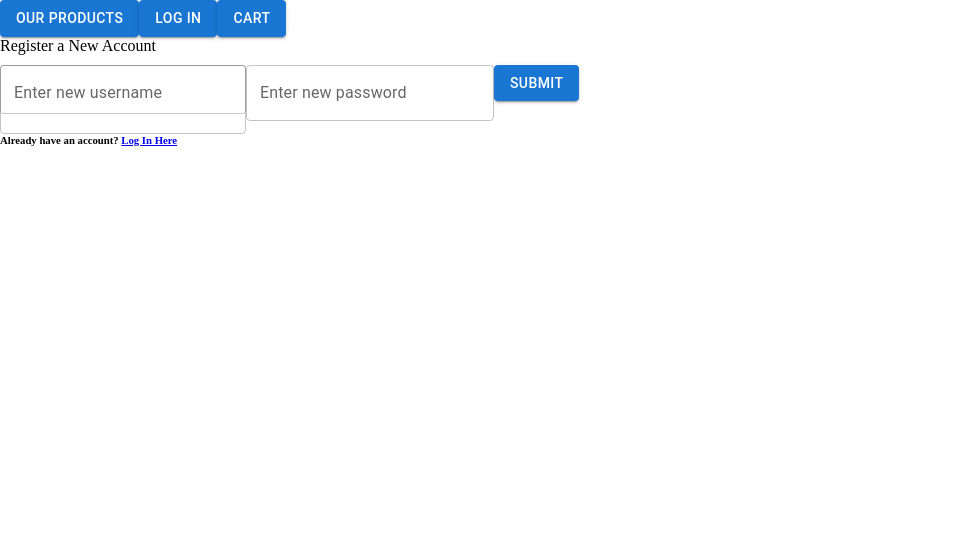
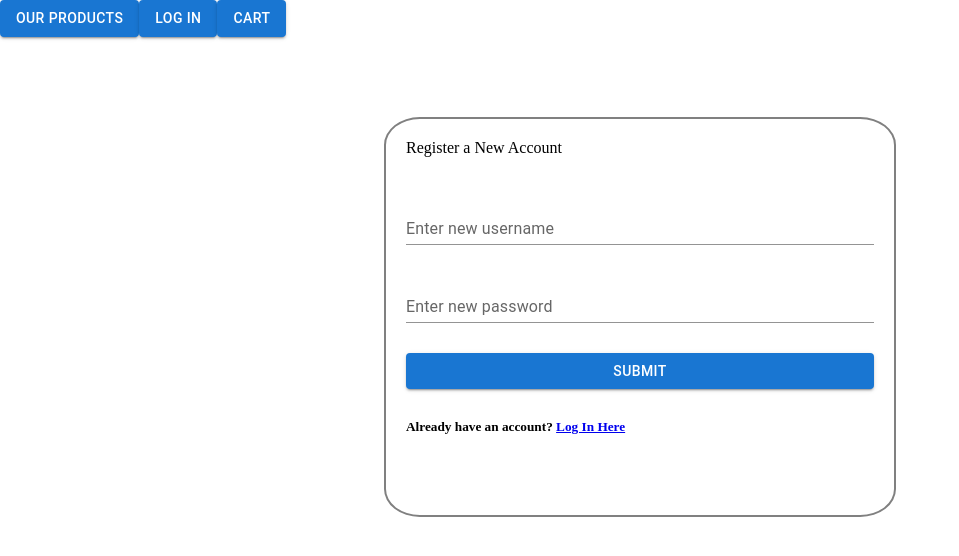
Before and after one commit to chrisxssorc/alcodeholics_store, a React (Create React App) app: page /registerUserAccount in a window 1280 px wide. Shown: the top 556 px of the page, without its empty margins (0-959 px from the left). Built offline with nearby package versions, Linux system fonts and the light colour scheme.

Commit message:
added styling to login, register, users, products

```diff
--- a/public/style.css
+++ b/public/style.css
@@ -5,10 +5,42 @@
     margin: 0;
 }
 
+.login, .register {
+    margin: auto;
+    margin-top: 10vh;
+    width: 40vw;
+    min-height: 50vh;
+    border: 2px solid gray;
+    border-radius: 7%;
+    padding: 20px;
+}
+
+.loginForm, .registerForm {
+    display: flex;
+    flex-direction: column;
+    row-gap: 30px;
+}
+
+.usersList {
+    display: flex;
+    flex-wrap: wrap;
+    margin: auto;
+    margin-top: 8vh;
+    width: 85%
+}
+
+.userCard {
+    width: 40vw;
+    margin: 5px;
+}
+
 .Alcohols {
     display: flex;
     flex-direction: row;
     flex-wrap: wrap;
+    margin: auto;
+    margin-top: 5vh;
+    width: 90%;
 }
 
 #payform {
--- a/src/components/Alcohols.js
+++ b/src/components/Alcohols.js
@@ -26,7 +26,7 @@ const Alcohols = ({alcohols, setAlcohols, user}) => {
             {alcohols.map((alcohol, index) => {
                 return (
                     <div className="alcoholCard" key={index}>
-                        <Card variant="outlined" sx={{margin: "10px", padding: "5px", width: "350px", height: "450px"}}>
+                        <Card variant="outlined" sx={{margin: "20px", padding: "10px", width: "400px", height: "450px"}}>
                             <CardMedia
                                 component="img"
                                 src={alcohol.image}
--- a/src/components/LoginForm.js
+++ b/src/components/LoginForm.js
@@ -28,18 +28,19 @@ const LoginForm = ({setUser}) => {
                 <TextField
                     id="newUsername"
                     label="Enter username"
-                    variant="outlined"
+                    variant="standard"
+                    type="string"
                     onChange={(event) => setUsername(event.target.value)}
                 />
                 <TextField
                     id="newPassword"
                     label="Enter password"
-                    variant="outlined"
+                    variant="standard"
                     type="password"
                     onChange={(event) => setPassword(event.target.value)}
                 />
                 <Button variant="contained" type="submit">Submit</Button>
-                <h6>Don't have an account? <Link to="/registerUserAccount">Register Here</Link></h6>
+                <h5>Don't have an account? <Link to="/registerUserAccount">Register Here</Link></h5>
             </form>
         </div>
     )
--- a/src/components/RegisterForm.js
+++ b/src/components/RegisterForm.js
@@ -28,18 +28,19 @@ const RegisterForm = ({setUser}) => {
                 <TextField
                     id="newUsername"
                     label="Enter new username"
-                    variant="outlined"
+                    variant="standard"
+                    type="string"
                     onChange={(event) => setUsername(event.target.value)}
                 />
                 <TextField
                     id="NewPassword"
                     label="Enter new password"
-                    variant="outlined"
+                    variant="standard"
                     type="password"
                     onChange={(event) => setPassword(event.target.value)}
                 />
                 <Button variant="contained" type="submit">Submit</Button>
-                <h6>Already have an account? <Link to="/loginUserAccount">Log In Here</Link></h6>
+                <h5>Already have an account? <Link to="/loginUserAccount">Log In Here</Link></h5>
             </form>
         </div>
     )
```
